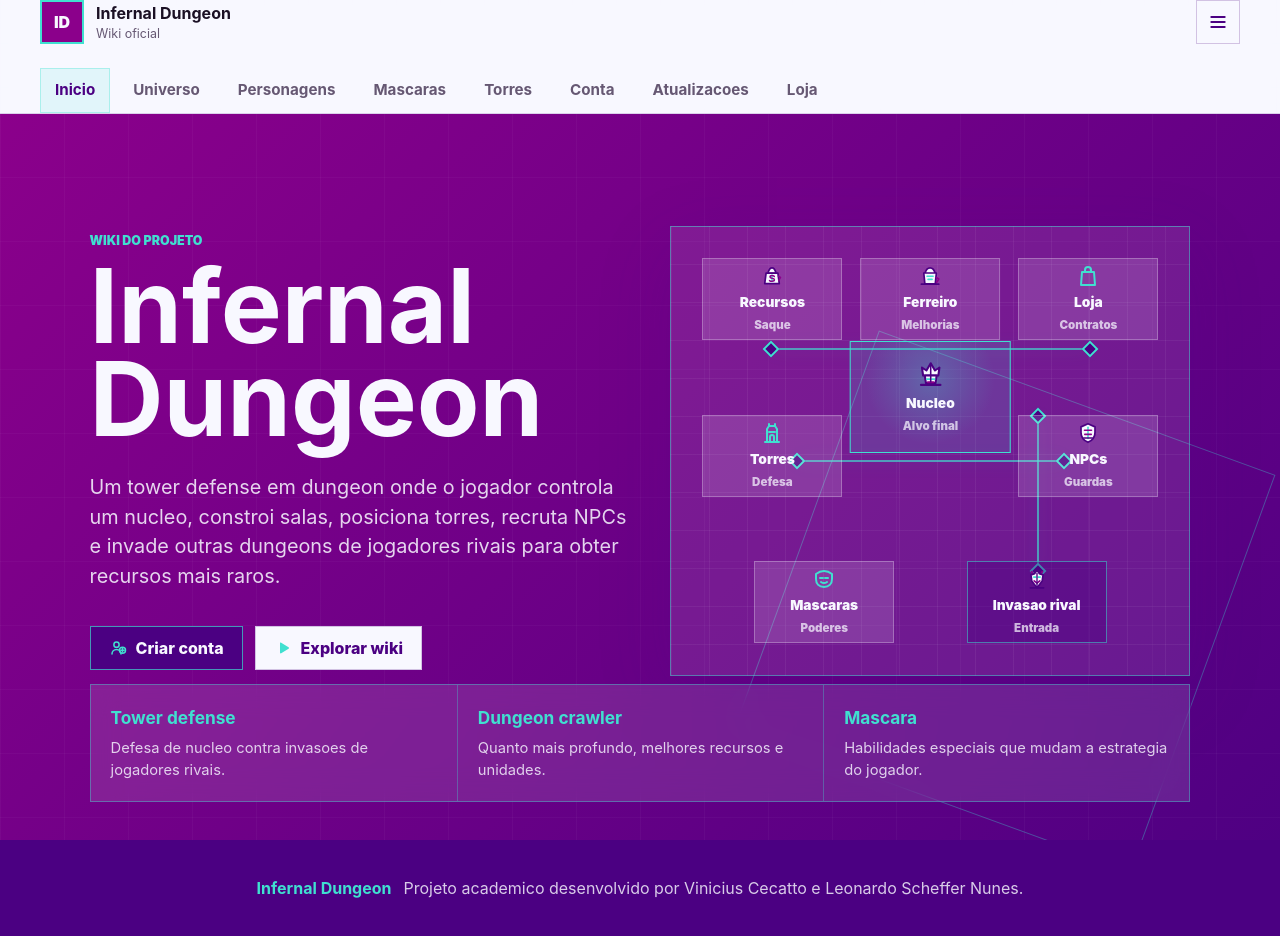
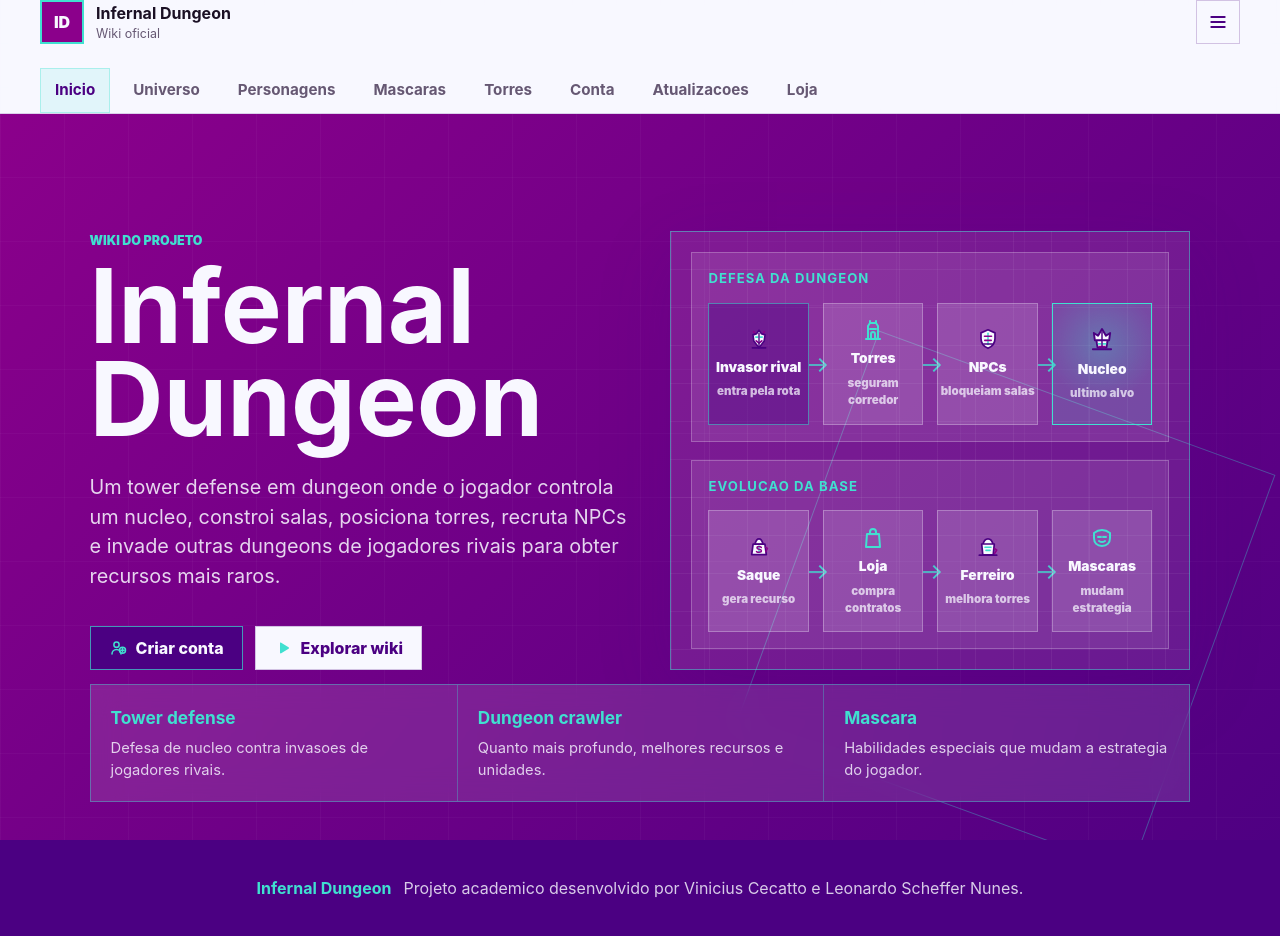
Before and after one commit to viniciusCecat/InfernalDungeon, a React (Vite) app in the folder codigo-fonte/: page / in a window 1280 px wide. Built offline with nearby package versions, Linux system fonts and the light colour scheme.

Commit message:
Simplifica fluxo visual da dungeon

```diff
--- a/codigo-fonte/src/components/Hero.jsx
+++ b/codigo-fonte/src/components/Hero.jsx
@@ -24,50 +24,57 @@ export function Hero() {
         </div>
       </div>
 
-      <div className="dungeon-board" aria-label="Fluxo conceitual da dungeon">
-        <span className="dungeon-route route-main" aria-hidden="true" />
-        <span className="dungeon-route route-defense" aria-hidden="true" />
-        <span className="dungeon-route route-economy" aria-hidden="true" />
+      <div className="dungeon-board" aria-label="Fluxo da partida">
+        <div className="flow-lane">
+          <strong>Defesa da dungeon</strong>
+          <div className="flow-row">
+            <div className="flow-step invasion-step">
+              <Icon name="invader" size={24} />
+              <span>Invasor rival</span>
+              <small>entra pela rota</small>
+            </div>
+            <div className="flow-step">
+              <Icon name="tower" size={24} />
+              <span>Torres</span>
+              <small>seguram corredor</small>
+            </div>
+            <div className="flow-step">
+              <Icon name="shield" size={24} />
+              <span>NPCs</span>
+              <small>bloqueiam salas</small>
+            </div>
+            <div className="flow-step core-step">
+              <Icon name="boss" size={28} />
+              <span>Nucleo</span>
+              <small>ultimo alvo</small>
+            </div>
+          </div>
+        </div>
 
-        <div className="room room-resource">
+        <div className="flow-lane">
+          <strong>Evolucao da base</strong>
+          <div className="flow-row">
+            <div className="flow-step">
               <Icon name="coinDollar" size={24} />
-          <span>Recursos</span>
-          <small>Saque</small>
+              <span>Saque</span>
+              <small>gera recurso</small>
             </div>
-        <div className="room room-forge">
+            <div className="flow-step">
+              <Icon name="shoppingBag" size={24} />
+              <span>Loja</span>
+              <small>compra contratos</small>
+            </div>
+            <div className="flow-step">
               <Icon name="merchant" size={24} />
               <span>Ferreiro</span>
-          <small>Melhorias</small>
+              <small>melhora torres</small>
             </div>
-        <div className="room room-shop">
-          <Icon name="shoppingBag" size={24} />
-          <span>Loja</span>
-          <small>Contratos</small>
-        </div>
-        <div className="room room-tower">
-          <Icon name="tower" size={24} />
-          <span>Torres</span>
-          <small>Defesa</small>
-        </div>
-        <div className="room room-core">
-          <Icon name="boss" size={30} />
-          <span>Nucleo</span>
-          <small>Alvo final</small>
-        </div>
-        <div className="room room-npc">
-          <Icon name="shield" size={24} />
-          <span>NPCs</span>
-          <small>Guardas</small>
-        </div>
-        <div className="room room-mask">
+            <div className="flow-step">
               <Icon name="mask" size={24} />
               <span>Mascaras</span>
-          <small>Poderes</small>
+              <small>mudam estrategia</small>
             </div>
-        <div className="room room-invasion">
-          <Icon name="invader" size={24} />
-          <span>Invasao rival</span>
-          <small>Entrada</small>
+          </div>
         </div>
       </div>
 
--- a/codigo-fonte/src/styles.css
+++ b/codigo-fonte/src/styles.css
@@ -253,8 +253,8 @@ button {
 
 .dungeon-board {
   position: relative;
-  display: block;
-  min-height: 450px;
+  display: grid;
+  gap: 18px;
   border: 1px solid rgba(64, 224, 208, 0.48);
   background:
     linear-gradient(90deg, rgba(248, 248, 255, 0.06) 1px, transparent 1px),
@@ -266,15 +266,34 @@ button {
   overflow: hidden;
 }
 
-.room {
-  position: absolute;
+.flow-lane {
+  border: 1px solid rgba(248, 248, 255, 0.24);
+  background: rgba(248, 248, 255, 0.1);
+  padding: 16px;
+}
+
+.flow-lane > strong {
+  display: block;
+  margin-bottom: 14px;
+  color: var(--turquoise);
+  font-size: 0.82rem;
+  letter-spacing: 0.08em;
+  text-transform: uppercase;
+}
+
+.flow-row {
   display: grid;
-  width: 27%;
-  min-width: 116px;
-  min-height: 82px;
+  grid-template-columns: repeat(4, minmax(0, 1fr));
+  gap: 14px;
+}
+
+.flow-step {
+  position: relative;
+  display: grid;
+  min-height: 122px;
   align-content: center;
   justify-items: center;
-  gap: 4px;
+  gap: 6px;
   border: 1px solid rgba(248, 248, 255, 0.28);
   background: rgba(248, 248, 255, 0.14);
   color: var(--ghost);
@@ -283,133 +302,48 @@ button {
   text-align: center;
 }
 
-.room span,
-.room small {
+.flow-step:not(:last-child)::after {
+  position: absolute;
+  top: 50%;
+  right: -15px;
+  width: 14px;
+  height: 2px;
+  background: rgba(64, 224, 208, 0.72);
+  content: "";
+}
+
+.flow-step:not(:last-child)::before {
+  position: absolute;
+  top: calc(50% - 4px);
+  right: -17px;
+  width: 8px;
+  height: 8px;
+  border-top: 2px solid rgba(64, 224, 208, 0.86);
+  border-right: 2px solid rgba(64, 224, 208, 0.86);
+  content: "";
+  transform: rotate(45deg);
+}
+
+.flow-step span,
+.flow-step small {
   display: block;
 }
 
-.room small {
+.flow-step small {
   color: rgba(248, 248, 255, 0.72);
   font-size: 0.72rem;
 }
 
-.room-core {
-  top: 38%;
-  left: 50%;
-  width: 31%;
-  min-height: 112px;
+.core-step {
   border-color: var(--turquoise);
   background:
     radial-gradient(circle at 50% 34%, rgba(64, 224, 208, 0.28), transparent 60%),
     rgba(64, 224, 208, 0.14);
-  transform: translate(-50%, -50%);
 }
 
-.room-resource {
-  top: 7%;
-  left: 6%;
-}
-
-.room-forge {
-  top: 7%;
-  left: 50%;
-  transform: translateX(-50%);
-}
-
-.room-shop {
-  top: 7%;
-  right: 6%;
-}
-
-.room-tower {
-  top: 42%;
-  left: 6%;
-}
-
-.room-npc {
-  top: 42%;
-  right: 6%;
-}
-
-.room-mask {
-  bottom: 7%;
-  left: 16%;
-}
-
-.room-invasion {
-  right: 16%;
-  bottom: 7%;
+.invasion-step {
   border-color: rgba(64, 224, 208, 0.52);
   background: rgba(75, 0, 130, 0.42);
-}
-
-.dungeon-route {
-  position: absolute;
-  z-index: 0;
-  display: block;
-  background: rgba(64, 224, 208, 0.66);
-  box-shadow: 0 0 18px rgba(64, 224, 208, 0.24);
-  pointer-events: none;
-}
-
-.route-main {
-  right: 29%;
-  bottom: 23%;
-  width: 2px;
-  height: 35%;
-}
-
-.route-defense {
-  top: 52%;
-  left: 24%;
-  width: 52%;
-  height: 2px;
-}
-
-.route-economy {
-  top: 27%;
-  left: 19%;
-  width: 62%;
-  height: 2px;
-}
-
-.dungeon-route::before,
-.dungeon-route::after {
-  position: absolute;
-  width: 8px;
-  height: 8px;
-  border: 2px solid var(--turquoise);
-  background: var(--indigo);
-  content: "";
-  transform: rotate(45deg);
-}
-
-.route-main::before,
-.route-main::after {
-  left: 50%;
-  transform: translateX(-50%) rotate(45deg);
-}
-
-.route-main::before {
-  top: -5px;
-}
-
-.route-main::after {
-  bottom: -5px;
-}
-
-.route-defense::before,
-.route-economy::before {
-  left: -5px;
-  top: 50%;
-  transform: translateY(-50%) rotate(45deg);
-}
-
-.route-defense::after,
-.route-economy::after {
-  right: -5px;
-  top: 50%;
-  transform: translateY(-50%) rotate(45deg);
 }
 
 .highlight-strip {
@@ -994,27 +928,20 @@ button {
   .dungeon-board {
     display: grid;
     min-height: 0;
-    grid-template-columns: repeat(2, minmax(0, 1fr));
-    gap: 10px;
+    gap: 14px;
   }
 
-  .dungeon-route {
-    display: none;
+  .flow-row {
+    grid-template-columns: 1fr;
   }
 
-  .room {
-    position: static;
-    width: auto;
-    min-width: 0;
-    min-height: 94px;
-    grid-column: auto;
-    grid-row: auto;
-    transform: none;
+  .flow-step {
+    min-height: 92px;
   }
 
-  .room-core {
-    grid-column: 1 / -1;
-    width: auto;
+  .flow-step:not(:last-child)::before,
+  .flow-step:not(:last-child)::after {
+    display: none;
   }
 
   .form-actions {
```
Lines whose indentation alone changed are shown as unchanged.
